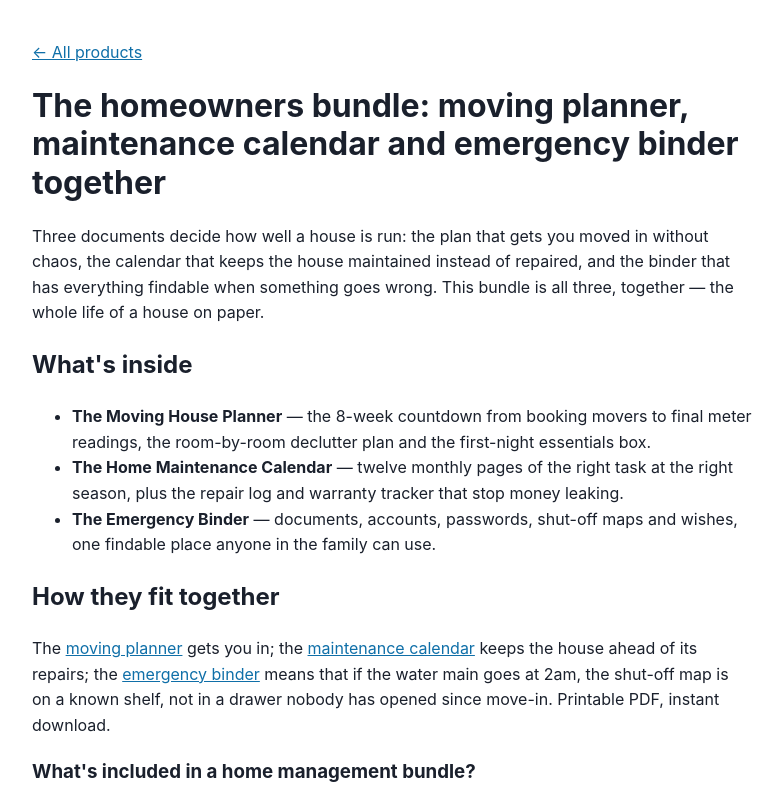
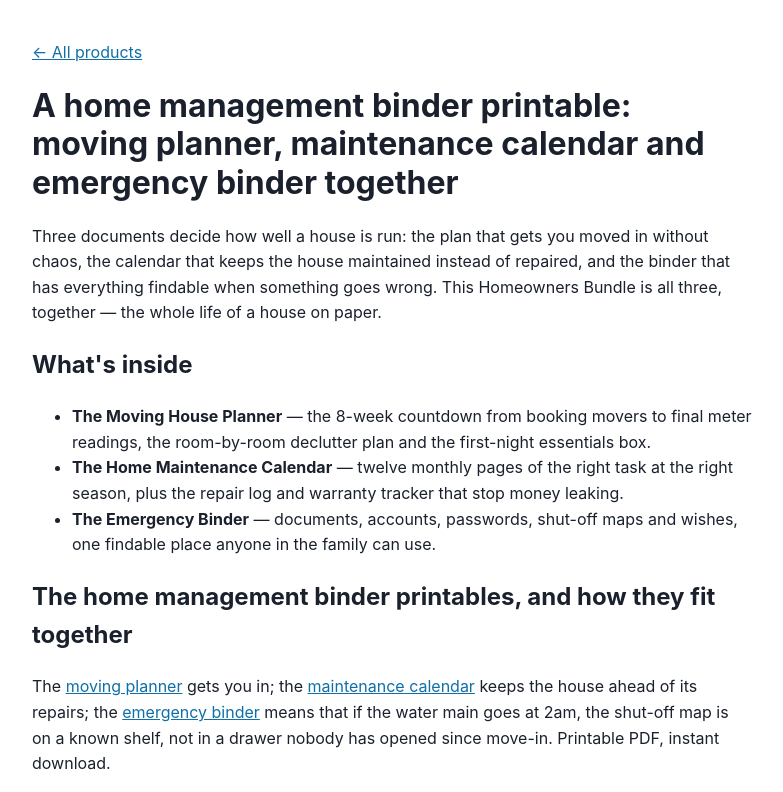
Before and after one commit to rastarr/fixshelf, a plain HTML site: page homeowners-bundle.html in a window 1280 px wide. Shown: the top 792 px of the page, without its empty margins (248-1031 px from the left). Drawn offline with Linux system fonts and the light colour scheme.

Commit message:
Apply Desk audit fixes to 5 new-product pages: homeowners-bundle retitled to 'home management binder printable' cluster, in-lane internal links (money-lane mesh + December travel/paperwork), pregnancy-by-trimester H2, last-updated lines
Co-Authored-By: Claude Code <noreply@anthropic.com>

```diff
--- a/homeowners-bundle.html
+++ b/homeowners-bundle.html
@@ -1,24 +1,24 @@
 <!DOCTYPE html>
 <html lang="en"><head><meta charset="utf-8"><meta name="viewport" content="width=device-width,initial-scale=1">
-<title>Homeowners Bundle Printable: Moving Planner + Maintenance Calendar + Emergency Binder</title><meta name="description" content="The homeowners bundle: moving planner, maintenance calendar and emergency binder together">
-<script type="application/ld+json">{"@context": "https://schema.org", "@type": "Product", "name": "Homeowners Bundle Printable", "description": "The homeowners bundle: moving planner, maintenance calendar and emergency binder together", "url": "https://rastarr.github.io/fixshelf/homeowners-bundle.html", "brand": {"@type": "Brand", "name": "The Fix Shelf"}, "offers": {"@type": "Offer", "price": "27", "priceCurrency": "USD", "availability": "https://schema.org/InStock", "url": "https://payhip.com/b/6EzaQ"}}</script>
+<title>Home Management Binder Printable: Moving Planner + Maintenance Calendar + Emergency Binder</title><meta name="description" content="A home management binder printable: moving planner, maintenance calendar and emergency binder together">
+<script type="application/ld+json">{"@context": "https://schema.org", "@type": "Product", "name": "Home Management Binder Printable", "description": "A home management binder printable: moving planner, maintenance calendar and emergency binder together", "url": "https://rastarr.github.io/fixshelf/homeowners-bundle.html", "brand": {"@type": "Brand", "name": "The Fix Shelf"}, "offers": {"@type": "Offer", "price": "27", "priceCurrency": "USD", "availability": "https://schema.org/InStock", "url": "https://payhip.com/b/6EzaQ"}}</script>
 <script type="application/ld+json">{"@context": "https://schema.org", "@type": "FAQPage", "mainEntity": [{"@type": "Question", "name": "What's included in a home management bundle?", "acceptedAnswer": {"@type": "Answer", "text": "This one covers the three lifecycle documents most homeowners end up buying separately: an\n8-week moving countdown planner, a 12-month home maintenance calendar with repair and warranty logs,\nand a family emergency binder with documents, accounts, passwords and utility shut-off maps.\nBuying them together is the cheaper route, and the three are designed to hand off to each other."}}, {"@type": "Question", "name": "Is a home maintenance calendar worth it?", "acceptedAnswer": {"@type": "Answer", "text": "Most expensive house problems are deferred cheap ones: a gutter check skipped in autumn\nbecomes a fascia repair in spring. A maintenance calendar turns that pattern into a monthly\ncircuit \u2014 the tasks are small, scheduled and checked off, and the repair log starts showing\nyou which problems your actual house keeps having."}}, {"@type": "Question", "name": "Where should you keep an emergency binder?", "acceptedAnswer": {"@type": "Answer", "text": "Somewhere known and reachable without power or passwords: a kitchen shelf or hall\ncupboard works better than a home safe if the people who need it include a babysitter\nor a neighbour. The binder includes a page for writing down where it lives \u2014 the step\nmost families skip."}}]}</script>
 <style>body{font-family:-apple-system,'Segoe UI',Roboto,sans-serif;max-width:720px;margin:0 auto;padding:24px;line-height:1.6;color:#1a202c}
 h1{line-height:1.2} a{color:#0f6fa8} .cta{display:block;background:#0f6fa8;color:#fff;text-align:center;padding:16px;border-radius:8px;font-weight:700;text-decoration:none;margin:32px 0}
 .cta:hover{background:#0b5b8a} footer{margin-top:48px;padding-top:16px;border-top:1px solid #e2e8f0;font-size:.9em;color:#64748b}</style><script type="module" src="https://static.cloudflareinsights.com/beacon.min.js" data-cf-beacon='{"token": "7b1cdd22eca04d7db61711f48beb74e5"}'></script></head><body>
-<p><a href="index.html">← All products</a></p><h1>The homeowners bundle: moving planner, maintenance calendar and emergency binder together</h1>
+<p><a href="index.html">← All products</a></p><h1>A home management binder printable: moving planner, maintenance calendar and emergency binder together</h1>
 
 <p>Three documents decide how well a house is run: the plan that gets you moved in
 without chaos, the calendar that keeps the house maintained instead of repaired, and
-the binder that has everything findable when something goes wrong. This bundle is all
-three, together — the whole life of a house on paper.</p>
+the binder that has everything findable when something goes wrong. This Homeowners
+Bundle is all three, together — the whole life of a house on paper.</p>
 <h2>What's inside</h2>
 <ul>
 <li><strong>The Moving House Planner</strong> — the 8-week countdown from booking movers to final meter readings, the room-by-room declutter plan and the first-night essentials box.</li>
 <li><strong>The Home Maintenance Calendar</strong> — twelve monthly pages of the right task at the right season, plus the repair log and warranty tracker that stop money leaking.</li>
 <li><strong>The Emergency Binder</strong> — documents, accounts, passwords, shut-off maps and wishes, one findable place anyone in the family can use.</li>
 </ul>
-<h2>How they fit together</h2>
+<h2>The home management binder printables, and how they fit together</h2>
 <p>The <a href="moving-house-planner.html">moving planner</a> gets you in; the
 <a href="home-maintenance-calendar.html">maintenance calendar</a> keeps the house ahead
 of its repairs; the <a href="emergency-binder.html">emergency binder</a> means that if
@@ -39,6 +39,7 @@ you which problems your actual house keeps having.</p>
 cupboard works better than a home safe if the people who need it include a babysitter
 or a neighbour. The binder includes a page for writing down where it lives — the step
 most families skip.</p>
+<p style="font-size:.85em;color:#64748b">Last updated: November 14, 2026</p>
 
 <a class="cta" href="https://payhip.com/b/6EzaQ?utm_source=fixshelf-hub&utm_medium=site&utm_campaign=homeowners-bundle">Get The Homeowners Bundle — $27, instant download →</a>
 <footer>The Fix Shelf — printable planners &amp; Affinity DTF tools · <a href="index.html">The Fix Shelf</a> · <a href="about.html">About</a></footer>
```
Also changed, not shown: christmas-planner.html (+5 -0 lines), debt-payoff-tracker.html (+5 -0 lines), new-baby-bundle.html (+2 -1 lines), tax-prep-checklist.html (+4 -0 lines), llms.txt.
